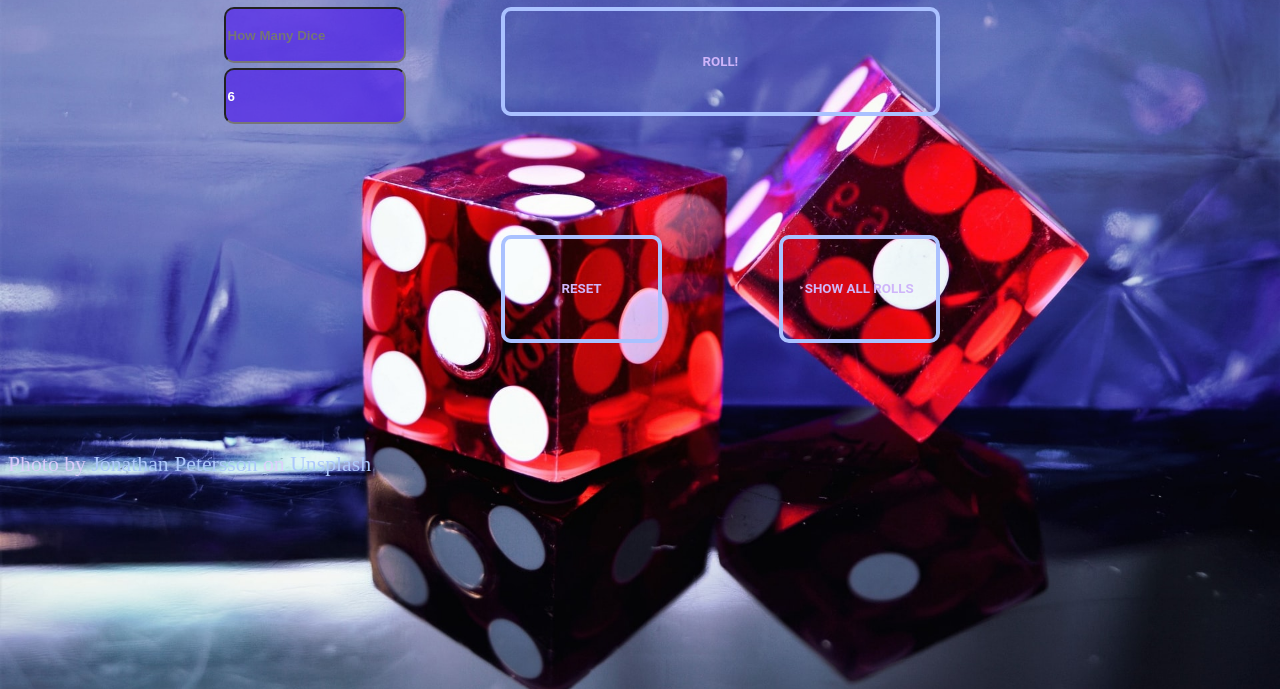
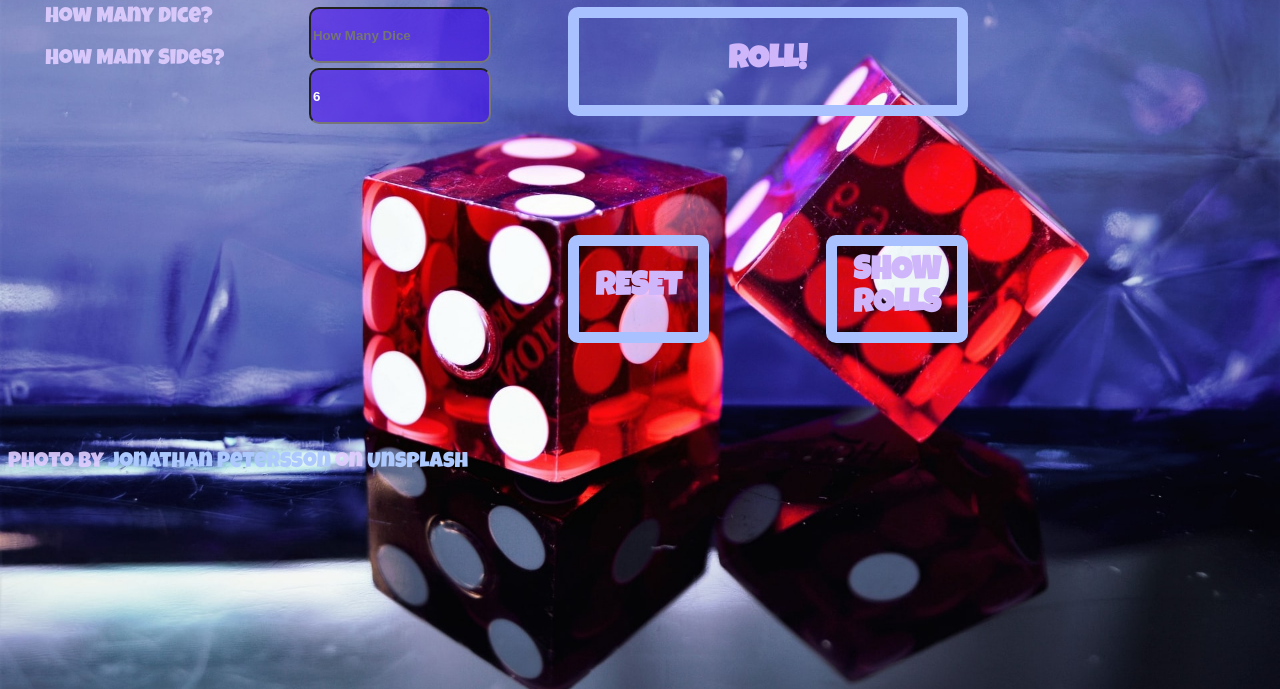
Before and after one commit to rianDevRain/diceRoller, a plain HTML site: page index.html in a window 1280 px wide. Shown: the part 111-800 px from the top of the page. Drawn offline with Linux system fonts and the light colour scheme.

Commit message:
Fonts and other stuff

```diff
--- a/index.html
+++ b/index.html
@@ -3,27 +3,40 @@
 <!DOCTYPE html>
 <html lang="en">
 	<head>
-		<meta charset="UTF-8" >
-		<meta name="viewport" content="width=device-width, initial-scale=1.0" >
+		<meta charset="UTF-8" />
+		<meta name="viewport" content="width=device-width, initial-scale=1.0" />
 		<title>Document</title>
-		<link rel="stylesheet" href="./style.css" >
+		<link rel="stylesheet" href="./style.css" />
 	</head>
 	<body>
 		<div class="container">
+			<div class="diceText">How Many Dice?<br><br>How Many Sides?</div>
+			<!-- <div class="sideText">How Many Sides?</div> -->
 			<h2 class="title">Dice Roller Game</h2>
 			<form id="form">
-				<input type="text" id="numberOfDice" placeholder="How Many Dice" required >
-				<input type="text" id="howManySide" placeholder="HowManySides" value="6">
+				<input type="text" id="numberOfDice" placeholder="How Many Dice" />
+				<input type="text" id="howManySide" placeholder="How Many Sides" value="6" />
 			</form>
 			<button class="btn" id="submitDice">Roll!</button>
 			<button class="btn" id="reset">reset</button>
 
 			<div class="totalDie" id="totalDie"></div>
-			<button class="btn" id="showAllBtn">Show All Rolls</button>
+			<button class="btn" id="showAllBtn">Show Rolls</button>
 			<div class="total">All Rolls:</div>
 			<div id="showArray"></div>
 		</div>
-		<span>Photo by <a href="https://unsplash.com/@grizzlybear?utm_source=unsplash&amp;utm_medium=referral&amp;utm_content=creditCopyText">Jonathan Petersson</a> on <a href="https://unsplash.com/s/photos/dice?utm_source=unsplash&amp;utm_medium=referral&amp;utm_content=creditCopyText">Unsplash</a></span>
+		<span
+			>Photo by
+			<a
+				href="https://unsplash.com/@grizzlybear?utm_source=unsplash&amp;utm_medium=referral&amp;utm_content=creditCopyText"
+				>Jonathan Petersson</a
+			>
+			on
+			<a
+				href="https://unsplash.com/s/photos/dice?utm_source=unsplash&amp;utm_medium=referral&amp;utm_content=creditCopyText"
+				>Unsplash</a
+			></span
+		>
 		<script src="./script.js"></script>
 	</body>
 </html>
--- a/style.scss
+++ b/style.scss
@@ -1,11 +1,14 @@
+/** @format */
+
+@import url("https://fonts.googleapis.com/css2?family=Luckiest+Guy&display=swap");
 html {
 	font-size: 1.7vw;
 	background-color: black;
 	background: url(./jonathan-petersson-W8V3G-Nk8FE-unsplash.jpg) center center / cover fixed;
-  color:  rgba(224, 205, 255, 0.911);
+  color: rgba(224, 205, 255, 0.911);
+  font-family: 'Luckiest Guy', cursive;
 }
 :root {
-
 	box-sizing: border-box;
 }
 span {
@@ -21,25 +24,28 @@ input {
 	color: white;
 	font-weight: bold;
 	height: 50px;
-  box-shadow: inset 0 0 0 3px rgb(215, 200, 255)(212, 204, 204);
+	box-shadow: inset 0 0 0 3px rgb(215, 200, 255) (212, 204, 204);
 	border-radius: 10px;
 }
 .container {
 	display: grid;
-  grid-template-columns: 3rem 8rem 8rem 8rem 3rem;
+	grid-template-columns: auto 8rem 8rem 8rem 3rem;
 	grid-template-rows: 100px 10em 10em;
 	gap: 10px;
 	justify-content: space-around;
 	align-content: space-around;
 	// margin: auto;
-
+	.diceText {
+		grid-column: 1 /2;
+		grid-row: 2 /3;
+	}
 
 	.title {
 		grid-column: 3 / 5;
 		grid-row: 1 /2;
 		justify-self: center;
 	}
-  #form{
+	#form {
 		display: grid;
 		gap: 5px;
 		grid-column: 2 / 4;
@@ -69,29 +75,30 @@ input {
 		grid-column: 5 / 6;
 		grid-row: 1 / 2;
 		font-size: 1.3em;
-
 	}
 	#showArray {
 		grid-column: 6 / 7;
 		grid-row: 1 / 2;
 	}
 	.btn {
- border:0.36em solid #aac1ff;
- margin:0 1em 1em 0;
+		border: 0.36em solid #aac1ff;
+		margin: 0 1em 1em 0;
 		box-sizing: border-box;
- text-decoration:none;
- text-transform:uppercase;
- font-family:'Roboto',sans-serif;
- font-weight:bold;
- color:#cfb5fa;
- text-align:center;
+		text-decoration: none;
+		text-transform: uppercase;
+		font-weight: bold;
+		color: #cfb5fa;
+		text-align: center;
 		transition: all 0.15s;
 		background-color: rgba(135, 207, 235, 0);
 		height: 50%;
 		border-radius: 10px;
     cursor: pointer;
+    font-family: 'Luckiest Guy', cursive;
+    font-size: 1.5em;
 	}
 	.btn:hover {
     background-color: rgba(66, 2, 243, 0.562);
+    font-family: 'Luckiest Guy', cursive;
 	}
 }
```
Also changed, not shown: style.css, 1 other file. Lines whose indentation alone changed are shown as unchanged.
